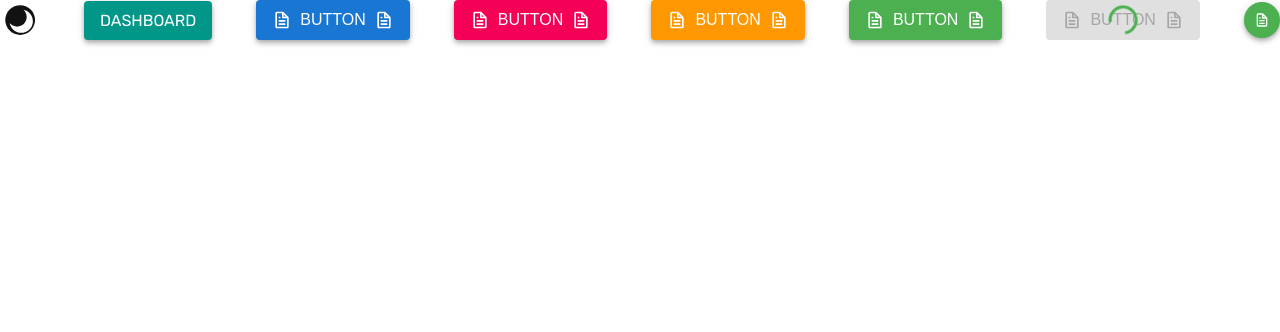
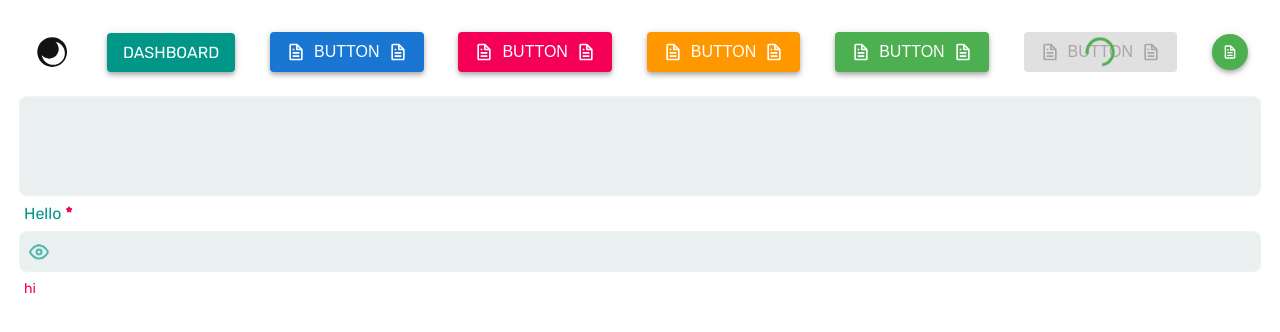
Before and after one commit to tuhinsaud4614/mern-ecommerce, a React (Create React App) app in the folder front-end/admin-site/: page / in a window 1280 px wide. Shown: the top 332 px of the page. Built offline with nearby package versions, Linux system fonts and the light colour scheme.

Commit message:
Admin-Site: Input component created

```diff
--- a/front-end/admin-site/public/index.html
+++ b/front-end/admin-site/public/index.html
@@ -10,34 +10,13 @@
       content="Web site created using create-react-app"
     />
     <link rel="apple-touch-icon" href="%PUBLIC_URL%/logo192.png" />
-    <!--
-      manifest.json provides metadata used when your web app is installed on a
-      user's mobile device or desktop. See https://developers.google.com/web/fundamentals/web-app-manifest/
-    -->
+
     <link rel="manifest" href="%PUBLIC_URL%/manifest.json" />
-    <!--
-      Notice the use of %PUBLIC_URL% in the tags above.
-      It will be replaced with the URL of the `public` folder during the build.
-      Only files inside the `public` folder can be referenced from the HTML.
 
-      Unlike "/favicon.ico" or "favicon.ico", "%PUBLIC_URL%/favicon.ico" will
-      work correctly both with client-side routing and a non-root public URL.
-      Learn how to configure a non-root public URL by running `npm run build`.
-    -->
-    <title>React App</title>
+    <title>E-Shop Admin</title>
   </head>
   <body>
     <noscript>You need to enable JavaScript to run this app.</noscript>
     <div id="root"></div>
-    <!--
-      This HTML file is a template.
-      If you open it directly in the browser, you will see an empty page.
-
-      You can add webfonts, meta tags, or analytics to this file.
-      The build step will place the bundled scripts into the <body> tag.
-
-      To begin the development, run `npm start` or `yarn start`.
-      To create a production bundle, use `npm run build` or `yarn build`.
-    -->
   </body>
 </html>
--- a/front-end/admin-site/src/index.scss
+++ b/front-end/admin-site/src/index.scss
@@ -53,12 +53,12 @@ body {
   --accent-hover-rgb-color: rgb(0, 105, 95);
   --primary-color: #6a8d92;
   --primary-rgb-color: rgb(106, 141, 146);
-  --primary-hover-color: #c4d2d4;
-  --primary-hover-rgb-color: rgb(196, 210, 212);
-  --secondary-color: #4b4e6d;
-  --secondary-rgb-color: rgb(75, 78, 109);
-  --secondary-hover-color: #9395b4;
-  --secondary-hover-rgb-color: rgb(147, 149, 180);
+  --primary-hover-color: #c4d2d470;
+  --primary-hover-rgb-color: rgba(196, 210, 212, 0.439);
+  --secondary-color: #482880;
+  --secondary-rgb-color: rgb(72, 40, 128);
+  --secondary-hover-color: #673ab7;
+  --secondary-hover-rgb-color: rgb(103, 58, 183);
   --text-color: #121212;
   --text-alt-color: #fff;
   --text-disabled-color: rgba(0, 0, 0, 0.26);
@@ -106,3 +106,5 @@ body.dark {
 
   background-color: #121212;
 }
+
+@import "./styles/utilities";
--- a/front-end/admin-site/src/pages/dashboard/index.tsx
+++ b/front-end/admin-site/src/pages/dashboard/index.tsx
@@ -1,9 +1,11 @@
 import { FC } from "react";
 import { BiFile } from "react-icons/bi";
+import { FiEye, FiEyeOff } from "react-icons/fi";
 
 import routes from "../../routes";
 import ThemeSwitch from "../../shared/components/theme-switch";
 import Button, { IconButton } from "../../shared/components/ui/button";
+import Input from "../../shared/components/ui/input";
 import Link from "../../shared/components/ui/link";
 import styles from "./index.module.scss";
 
@@ -12,9 +14,10 @@ interface Props {}
 const Dashboard: FC<Props> = () => {
   console.log("dashboard");
   return (
-    <div className={styles.root}>
+    <div style={{ padding: "1.6rem" }}>
+      <div className={styles.root} style={{ padding: "1.6rem" }}>
         <ThemeSwitch />
-      <Link to={routes.dashboard.name}>Dashboard</Link>
+        <Link to={routes.dashboard.path}>Dashboard</Link>
         <Button startIcon={<BiFile />} endIcon={<BiFile />} variant="info">
           button
         </Button>
@@ -39,6 +42,9 @@ const Dashboard: FC<Props> = () => {
           <BiFile />
         </IconButton>
       </div>
+      <Input multiline rows={4} />
+      <Input label="Hello" helperText="hi" icon={[<FiEye />, <FiEyeOff />]} required />
+    </div>
   );
 };
 
--- /dev/null
+++ b/front-end/admin-site/src/shared/components/ui/input/helper-text.tsx
@@ -0,0 +1,27 @@
+import { forwardRef, HTMLAttributes } from "react";
+import classNames from "classnames";
+
+import styles from "./index.module.scss";
+
+interface Props extends HTMLAttributes<HTMLSpanElement> {
+  className?: string;
+  variant?: "info" | "danger" | "warning" | "success";
+}
+
+const HelperText = forwardRef<HTMLSpanElement, Props>(
+  ({ className, variant = "danger", children, ...rest }, ref) => {
+    return (
+      <span
+        ref={ref}
+        className={classNames(styles.Helper, className, `text-${variant}`)}
+        {...rest}
+      >
+        {children}
+      </span>
+    );
+  }
+);
+
+HelperText.displayName = "HelperText";
+
+export default HelperText;
--- /dev/null
+++ b/front-end/admin-site/src/shared/components/ui/input/index.module.scss
@@ -0,0 +1,77 @@
+@import "../../../../styles/functions", "../../../../styles/mixins";
+
+.Wrapper {
+  margin: spacing() 0;
+}
+
+.Container {
+  background: var(--primary-hover-color);
+  color: var(--text-color);
+  border-radius: spacing();
+  padding: spacing(1.25);
+  overflow: hidden;
+  display: flex;
+  align-items: center;
+
+  & span {
+    margin-right: spacing();
+    cursor: pointer;
+    @include flex-center(true);
+    @at-root .Icon {
+      color: var(--accent-color);
+      @include transition(color);
+      &:hover {
+        color: var(--accent-hover-color);
+      }
+    }
+    & svg {
+      font-size: 2em;
+      @include animation(dim);
+      @include frames(dim) {
+        0% {
+          opacity: 0;
+        }
+
+        100% {
+          opacity: 1;
+        }
+      }
+    }
+  }
+}
+
+.Root {
+  width: 100%;
+  display: block;
+  background: transparent;
+  border: 0;
+  outline: 0;
+  font-size: 1.8rem;
+  color: inherit;
+  flex-basis: 100%;
+}
+
+.Helper {
+  font-size: 1.4rem;
+  margin: {
+    top: spacing();
+    left: spacing();
+  }
+  display: block;
+}
+
+.Label {
+  font-size: 1.6rem;
+  font-weight: 500;
+  display: inline-block;
+  margin: {
+    bottom: spacing();
+    left: spacing();
+  }
+
+  & > b {
+    color: var(--danger-color);
+    font-size: 1.6rem;
+    font-weight: 900;
+  }
+}
--- a/front-end/admin-site/src/shared/components/ui/input/index.tsx
+++ b/front-end/admin-site/src/shared/components/ui/input/index.tsx
@@ -1,7 +1,138 @@
-import { FC } from "react";
+import {
+  ElementType,
+  FocusEvent,
+  forwardRef,
+  HTMLAttributes,
+  ReactElement,
+  useState,
+} from "react";
+import { motion, Variants } from "framer-motion";
+import { IconType } from "react-icons";
+import classNames from "classnames";
 
-const Input: FC = () => {
-  return <input />;
+import HelperText from "./helper-text";
+import Label from "./label";
+import styles from "./index.module.scss";
+
+type InputControl = HTMLInputElement | HTMLTextAreaElement;
+interface Props extends HTMLAttributes<InputControl> {
+  label?: string;
+  helperText?: string;
+  classes?: {
+    wrapper?: string;
+    container?: string;
+    root?: string;
+    label?: string;
+    helper?: string;
+  };
+  multiline?: boolean;
+  rows?: number;
+  resize?: boolean;
+  icon?:
+    | ReactElement<IconType>
+    | [ReactElement<IconType>, ReactElement<IconType>];
+  iconTap?: () => void;
+  valid?: boolean;
+  required?: boolean;
+}
+
+const variants: Variants = {
+  blur: {
+    opacity: 0.8,
+    scale: 0.995,
+    boxShadow:
+      "0px 2px 4px -1px rgba(0, 0, 0, 0),0px 4px 5px 0px rgba(0, 0, 0, 0), 0px 1px 10px 0px rgba(0, 0, 0, 0)",
+  },
+  focus: {
+    opacity: 1,
+    scale: 1,
+    boxShadow:
+      "0px 2px 4px -1px rgba(0, 0, 0, 0.2),0px 4px 5px 0px rgba(0, 0, 0, 0.14), 0px 1px 10px 0px rgba(0, 0, 0, 0.12)",
+  },
 };
 
+const Input = forwardRef<InputControl, Props>(
+  (
+    {
+      id,
+      label,
+      classes,
+      onFocus,
+      onBlur,
+      multiline,
+      icon,
+      iconTap,
+      rows = 4,
+      resize = false,
+      valid = true,
+      helperText,
+      required = false,
+      ...rest
+    },
+    ref
+  ) => {
+    const [focused, setFocused] = useState<boolean>(false);
+    const [iconIndex, setIconIndex] = useState<number>(0);
+
+    const Component: "input" | "textarea" | ElementType = multiline
+      ? ("textarea" as ElementType)
+      : ("input" as ElementType);
+
+    const iconSwitcher = () => {
+      if (icon && iconTap) {
+        iconTap();
+      }
+      if (icon && Array.isArray(icon)) {
+        setIconIndex((prev) => (prev === 0 ? 1 : 0));
+      }
+    };
+
+    return (
+      <div className={classNames(classes?.wrapper, styles.Wrapper)} >
+        {label && (
+          <Label className={classes?.label} id={id} required={required}>
+            {label}
+          </Label>
+        )}
+        <motion.div
+          className={classNames(styles.Container, classes?.container)}
+          variants={variants}
+          initial="blur"
+          animate={focused ? "focus" : "blur"}
+        >
+          {icon && !multiline && (
+            <span
+              onClick={iconSwitcher}
+              className={classNames(
+                (iconTap || Array.isArray(icon)) && styles.Icon
+              )}
+            >
+              {Array.isArray(icon) ? icon[iconIndex] : icon}
+            </span>
+          )}
+          <Component
+            style={{ resize: resize ? "auto" : "none" }}
+            className={classNames(styles.Root, classes?.root)}
+            onFocus={(e: FocusEvent<InputControl>) => {
+              setFocused(true);
+              onFocus && onFocus(e);
+            }}
+            onBlur={(e: FocusEvent<InputControl>) => {
+              setFocused(false);
+              onBlur && onBlur(e);
+            }}
+            rows={rows}
+            ref={ref}
+            required={required}
+            {...rest}
+          />
+        </motion.div>
+        {helperText && <HelperText>{helperText}</HelperText>}
+      </div>
+    );
+  }
+);
+
+Input.displayName = "Input";
+
 export default Input;
--- /dev/null
+++ b/front-end/admin-site/src/shared/components/ui/input/label.tsx
@@ -0,0 +1,40 @@
+import { forwardRef, LabelHTMLAttributes } from "react";
+import classNames from "classnames";
+
+import styles from "./index.module.scss";
+
+interface Props extends LabelHTMLAttributes<HTMLLabelElement> {
+  className?: string;
+  variant?:
+    | "info"
+    | "danger"
+    | "warning"
+    | "success"
+    | "accent"
+    | "primary"
+    | "secondary";
+  id?: string;
+  required?: boolean;
+}
+
+const Label = forwardRef<HTMLLabelElement, Props>(
+  (
+    { id, className, variant = "accent", required = false, children, ...rest },
+    ref
+  ) => {
+    return (
+      <label
+        htmlFor={id}
+        ref={ref}
+        className={classNames(styles.Label, className, `text-${variant}`)}
+        {...rest}
+      >
+        {children} {required && <b>*</b>}
+      </label>
+    );
+  }
+);
+
+Label.displayName = "InputLabel";
+
+export default Label;
--- a/front-end/admin-site/src/shared/hooks/useTheme.ts
+++ b/front-end/admin-site/src/shared/hooks/useTheme.ts
@@ -2,7 +2,7 @@ import { useEffect, useState } from "react";
 
 type TMode = "dark" | "light";
 
-const useTheme = (): [TMode, (mode: TMode) => void] => {
+const useTheme = () => {
   const [theme, setTheme] = useState<TMode>(
     () => (localStorage.getItem("theme") as TMode) || "light"
   );
@@ -21,7 +21,7 @@ const useTheme = (): [TMode, (mode: TMode) => void] => {
   const changeTheme = (mode: TMode) => {
     setTheme(mode);
   };
-  return [theme, changeTheme];
+  return [theme, changeTheme] as const;
 };
 
 export default useTheme;
--- a/front-end/admin-site/src/styles/_mixins.scss
+++ b/front-end/admin-site/src/styles/_mixins.scss
@@ -50,3 +50,33 @@
     }
   }
 }
+
+@mixin animation(
+  $name,
+  $count: "",
+  $delay: "",
+  $mode: "",
+  $duration: 0.3s,
+  $function: ease-in-out
+) {
+  animation: {
+    name: $name;
+    duration: $duration;
+    timing-function: $function;
+  }
+  @if $count {
+    animation-iteration-count: unquote($count);
+  }
+  @if $mode {
+    animation-fill-mode: unquote($mode);
+  }
+  @if $delay {
+    animation-delay: unquote($delay);
+  }
+}
+
+@mixin frames($name) {
+  @keyframes #{$name} {
+    @content;
+  }
+}
--- /dev/null
+++ b/front-end/admin-site/src/styles/_utilities.scss
@@ -0,0 +1,11 @@
+$variants: info, danger, warning, success, primary, secondary, accent;
+
+@each $v in $variants {
+  .text-#{$v} {
+    color: var(--#{$v}-color);
+  }
+
+  .bg-#{$v} {
+    background: var(--#{$v}-color);
+  }
+}
```
Lines whose indentation alone changed are shown as unchanged.
